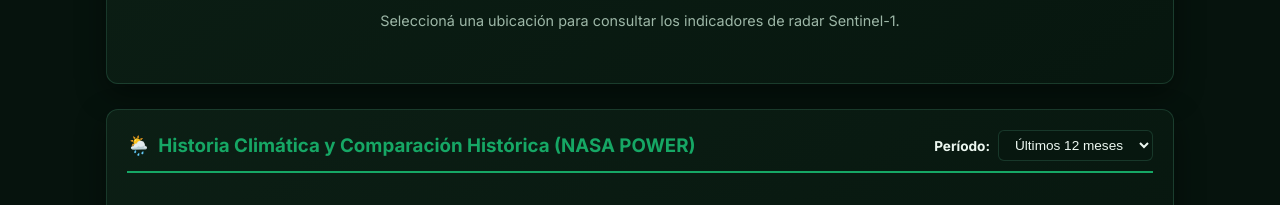
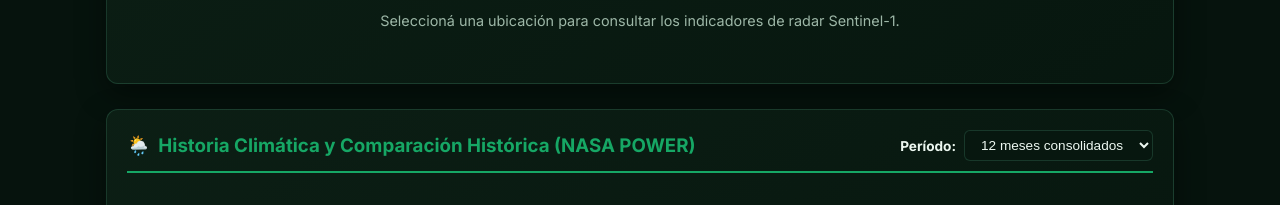
Before and after one commit to D4nSosa/agro-consultas, a plain HTML site: page resultados.html in a window 1280 px wide. Shown: the part 1360-1565 px from the top of the page. Drawn offline with nearby package versions, Linux system fonts and the light colour scheme; no server answers.

Commit message:
fix: clarify NASA POWER periods are completed monthly records

```diff
--- a/resultados.html
+++ b/resultados.html
@@ -213,9 +213,9 @@
         <div style="display: flex; align-items: center; gap: 8px;">
           <label for="select-climate-period" style="font-size: 0.85rem; font-weight: bold; color: var(--texto-principal);">Período:</label>
           <select id="select-climate-period" style="padding: 6px 12px; border-radius: 6px; border: 1px solid var(--borde-suave); background: var(--bg-principal); color: var(--texto-principal); font-size: 0.85rem;">
-            <option value="12">Últimos 12 meses</option>
-            <option value="36">Últimos 3 años</option>
-            <option value="60">Últimos 5 años</option>
+            <option value="12">12 meses consolidados</option>
+            <option value="36">36 meses consolidados</option>
+            <option value="60">60 meses consolidados</option>
           </select>
         </div>
       </div>
```
